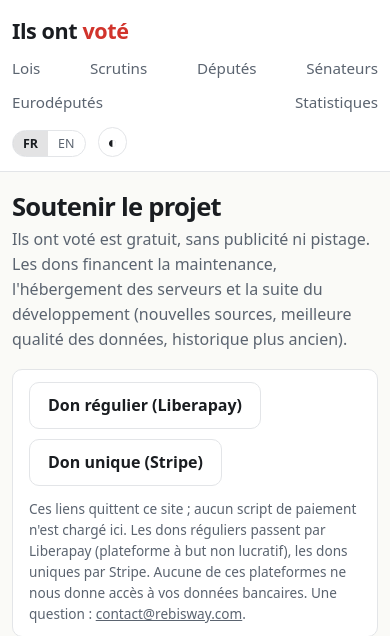
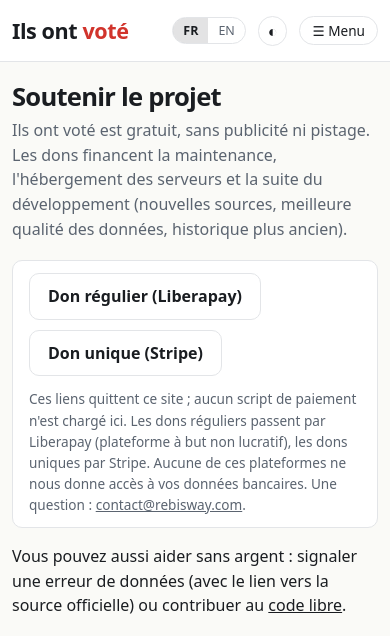
Before and after one commit to rebisway/ilsontvote, an ASP.NET Core app: page /soutenir in a window 390 px wide. Shown: the top 636 px of the page. Run offline with ASP.NET Core 8, Linux system fonts and the light colour scheme; the project's own start-up code is not run, and a stand-in starts its controllers and pages; some libraries are stand-ins or nearby versions.

Commit message:
En-tête mobile : menu replié, langue et thème à droite

```diff
--- a/src/IlsOntVote.Web/Pages/Shared/_Layout.cshtml
+++ b/src/IlsOntVote.Web/Pages/Shared/_Layout.cshtml
@@ -3,7 +3,7 @@
 <head>
     <meta charset="utf-8" />
     <meta name="viewport" content="width=device-width, initial-scale=1" />
-    <script>try{var th=localStorage.getItem("theme");if(th==="dark"||th==="light")document.documentElement.setAttribute("data-theme",th);}catch(e){}</script>
+    <script>document.documentElement.classList.add("js");try{var th=localStorage.getItem("theme");if(th==="dark"||th==="light")document.documentElement.setAttribute("data-theme",th);}catch(e){}</script>
     <script>try{if(localStorage.getItem("ordreNom")==="nom-prenom")document.documentElement.setAttribute("data-ordre","nom-prenom");}catch(e){}</script>
     <title>@(ViewData["Title"] is string t && t.Length > 0 ? $"{t} — Ils ont voté" : L.T("Ils ont voté — qui a voté quoi à l'Assemblée nationale et au Sénat", "Ils ont voté (They voted) — who voted what in the French National Assembly, Senate and European Parliament"))</title>
     <meta name="description" content="@(ViewData["Description"] ?? L.T("Pour chaque grand texte de loi, voyez d'un coup d'œil le vote de chaque député et de chaque sénateur : pour, contre, abstention, absent.", "For each major law, see at a glance how every French deputy, senator and MEP voted: for, against, abstention, absent."))" />
@@ -88,7 +88,7 @@
     <header class="site-header">
         <div class="wrap">
             <a class="brand" href="@L.Lien("/")">Ils ont <em>voté</em></a>
-            <nav class="menu" aria-label="@L.T("Navigation principale", "Main navigation")">
+            <nav class="menu" id="menu-principal" aria-label="@L.T("Navigation principale", "Main navigation")">
                 <a href="@L.Lien("/lois")" @Html.Raw(Actif("/lois")) @Html.Raw(Actif("/texte/"))>@L.T("Lois", "Laws")</a>
                 <a href="@L.Lien("/textes")" @Html.Raw(Actif("/textes")) @Html.Raw(Actif("/scrutin"))>@L.T("Scrutins", "Votes")</a>
                 <a href="@L.Lien("/deputes")" @Html.Raw(Actif("/depute"))>@L.T("Députés", "Deputies")</a>
@@ -102,6 +102,7 @@
                 <a href="@L.Variante(false)@(L.Variante(false).Contains('?') ? "&" : "?")hl=en" rel="nofollow" lang="en" hreflang="en" @Html.Raw(L.Anglais ? "aria-current=\"true\"" : "")>EN</a>
             </nav>
             <button type="button" class="theme-btn" id="theme-btn" title="@L.T("Thème clair / sombre", "Light / dark theme")" aria-label="@L.T("Basculer entre thème clair et sombre", "Switch between light and dark theme")">◐</button>
+            <button type="button" class="menu-btn" id="menu-btn" aria-expanded="false" aria-controls="menu-principal">☰ @L.T("Menu", "Menu")</button>
         </div>
     </header>
 
@@ -148,6 +149,15 @@
     </script>
 <script>
     // Bascule clair/sombre : mémorisée dans le navigateur ; sans choix, le thème du système s'applique (CSS prefers-color-scheme).
+    // Menu mobile : replié derrière le bouton « Menu » (sans JavaScript, il reste déployé).
+    (function () {
+        var b = document.getElementById("menu-btn"), m = document.getElementById("menu-principal");
+        if (!b || !m) return;
+        b.addEventListener("click", function () {
+            var ouvert = m.classList.toggle("ouvert");
+            b.setAttribute("aria-expanded", ouvert ? "true" : "false");
+        });
+    })();
     (function () {
         var b = document.getElementById("theme-btn"), r = document.documentElement;
         if (!b) return;
--- a/src/IlsOntVote.Web/wwwroot/css/site.css
+++ b/src/IlsOntVote.Web/wwwroot/css/site.css
@@ -571,3 +571,16 @@ html[data-ordre="nom-prenom"] .np-n { order: -1; text-transform: uppercase; font
     background: url("/img/hero.webp") 75% bottom / max(100%, 760px) auto no-repeat; opacity: 0.6; mix-blend-mode: multiply; }
 :root[data-theme="dark"] .hero::before { filter: invert(1); mix-blend-mode: screen; opacity: 0.35; }
 @media (prefers-color-scheme: dark) { :root:not([data-theme="light"]) .hero::before { filter: invert(1); mix-blend-mode: screen; opacity: 0.35; } }
+
+/* En-tête mobile : logo à gauche ; langue, thème et « Menu » à droite ; liens en liste verticale repliée (déployée sans JavaScript). */
+.menu-btn { display: none; font: inherit; font-size: 0.85rem; cursor: pointer; color: var(--ink); background: none; border: 1px solid var(--line); border-radius: 999px; padding: 3px 12px; }
+@media (max-width: 720px) {
+    .site-header .wrap { align-items: center; }
+    .site-header .brand { margin-right: auto; }
+    .site-header .langue { margin-left: 0; }
+    .menu-btn { display: inline-block; }
+    .menu { order: 10; width: 100%; flex-direction: column; gap: 0; margin: 0; border-top: 1px solid var(--line); }
+    .menu a { padding: 12px 2px; border-bottom: 1px solid var(--line); font-size: 1rem; }
+    .menu a[aria-current="page"] { border-bottom-color: var(--line); font-weight: 650; box-shadow: inset 3px 0 0 var(--contre); padding-left: 10px; }
+    .js .menu:not(.ouvert) { display: none; }
+}
```
Also changed, not shown: image/Assemblée antique sous l’Acropole.png (deleted), 1 other file.
